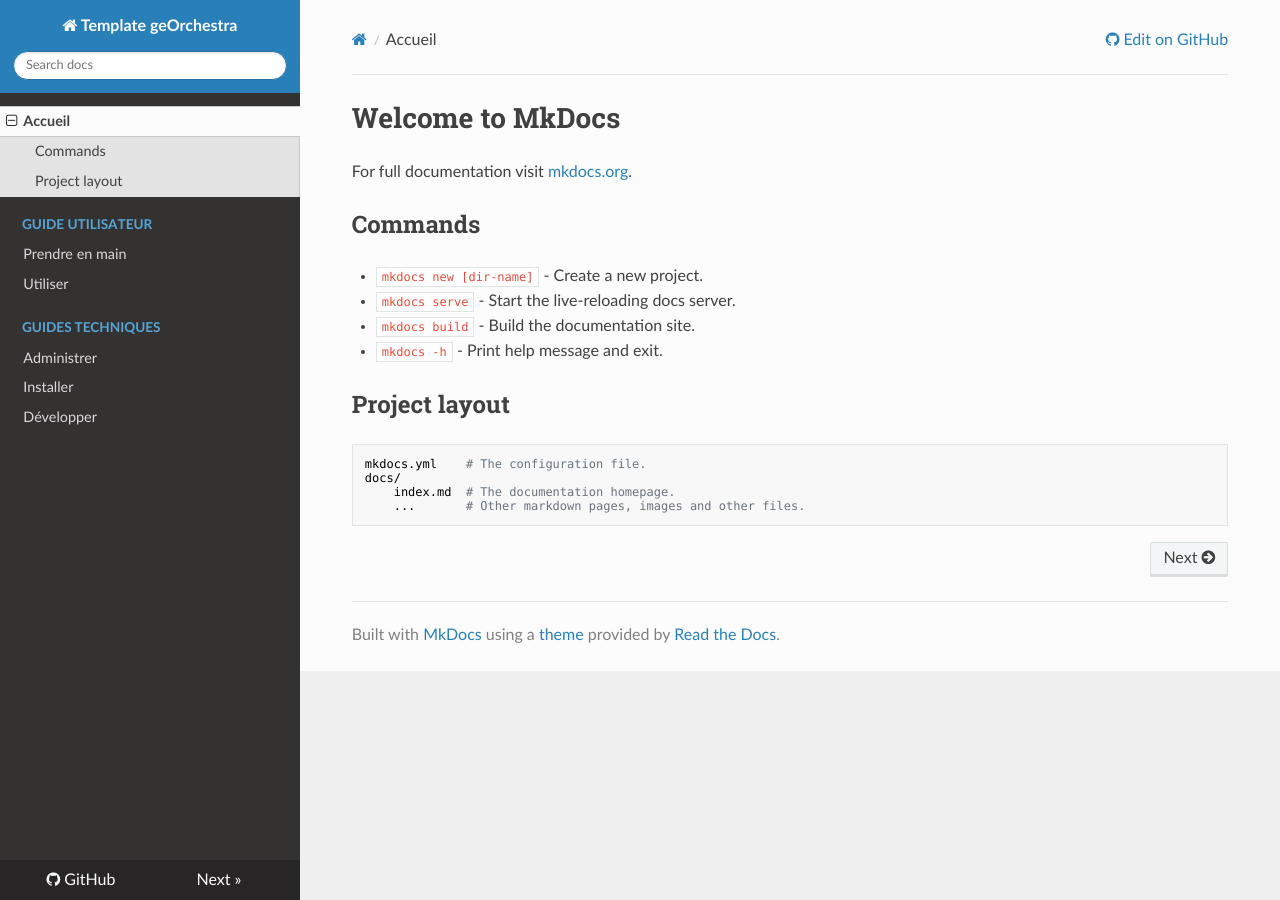
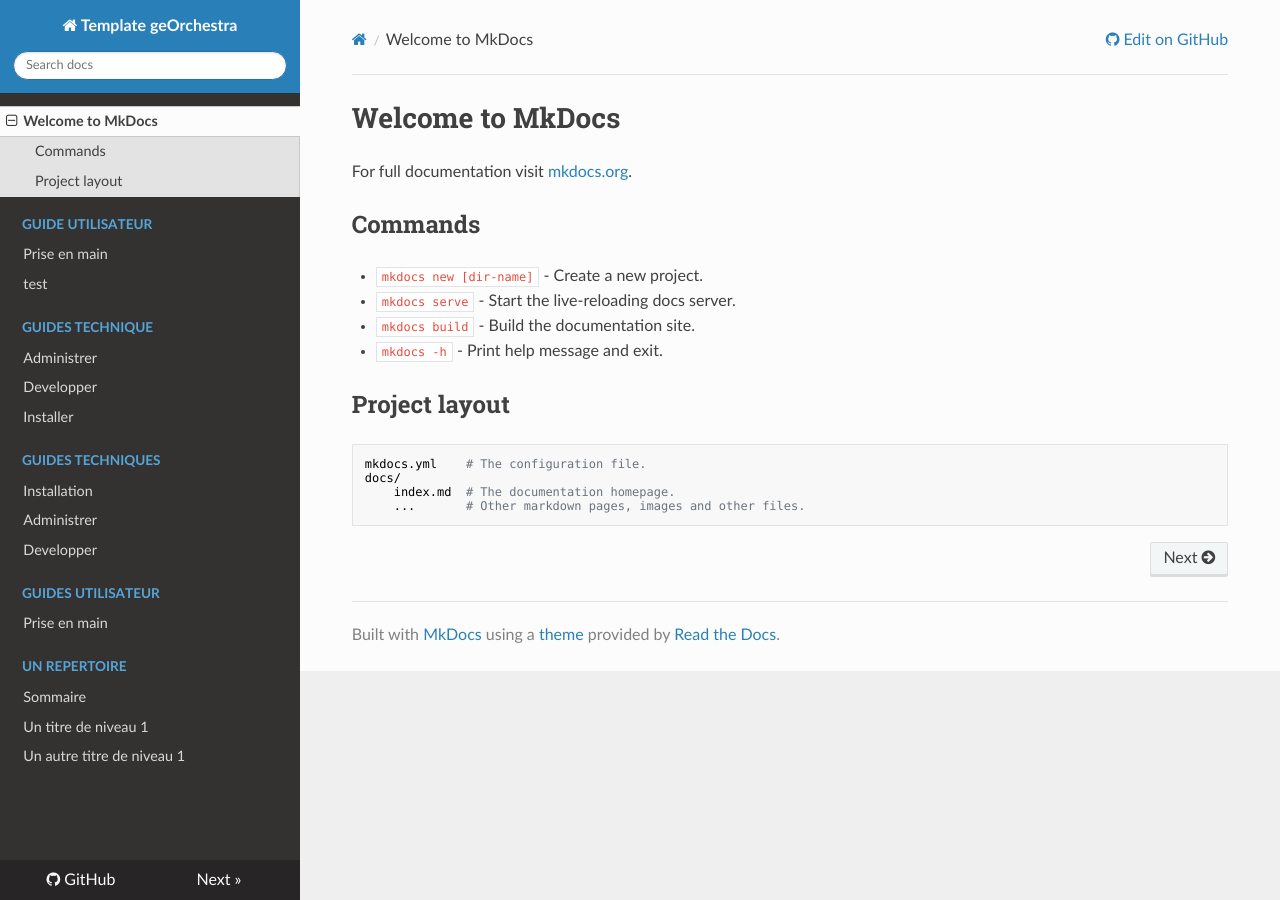
Before and after one commit to georchestra/georchestra_documentation, an MkDocs documentation site: the page built from docs/index.md, in a window 1280 px wide. Built offline with MkDocs 1.6.1, drawn with Linux system fonts in a browser that asks for light colours; nearby versions of some CDN libraries.

Commit message:
tests sur ordre pages / répertoires

```diff
--- /dev/null
+++ b/docs/guides_techniques/01_installer.md
@@ -0,0 +1,3 @@
+# Installation
+
+skdjlqkdjlkqsj
--- /dev/null
+++ b/docs/un_repertoire/01_bla.md
@@ -0,0 +1,3 @@
+# Un titre de niveau 1
+
+jhdkjsqhdkjsq
--- /dev/null
+++ b/docs/un_repertoire/02_bli.md
@@ -0,0 +1,3 @@
+# Un autre titre de niveau 1
+
+jhdkjsqhdkjsq
--- /dev/null
+++ b/docs/un_repertoire/index.md
@@ -0,0 +1,3 @@
+# Sommaire
+
+index.md
--- a/mkdocs.yml
+++ b/mkdocs.yml
@@ -7,19 +7,23 @@
 edit_uri: edit/main/docs/
 
 theme:
-  #name: 'mkdocs'
+  # name: 'mkdocs'
   name: 'readthedocs'
+  # name: material
 
 extra_css:
     - css/extra.css
 
 # arborescence de premier niveau à gérer ici
-nav:
-    - Accueil: index.md
-    - Guide utilisateur:
-      - Prendre en main: guide_utilisateur/prise_en_main.md
-      - Utiliser: guide_utilisateur/utiliser.md
-    - Guides techniques:
-      - Administrer: guides_techniques/administrer.md
-      - Installer: guides_techniques/installer.md
-      - Développer: guides_techniques/developper.md
+# nav:
+    # - Accueil: index.md
+    # - Guide utilisateur:
+      # - Prendre en main: guide_utilisateur/prise_en_main.md
+      # - Utiliser: guide_utilisateur/utiliser.md
+    # - Guides techniques:
+      # - Administrer: guides_techniques/administrer.md
+      # - Installer: guides_techniques/installer.md
+      # - Développer: guides_techniques/developper.md
+# nav:
+    # - Un répertoire:
+        # - un_repertoire/index.md
```
Also changed, not shown: docs/guides_techniques/installer.md (deleted).
